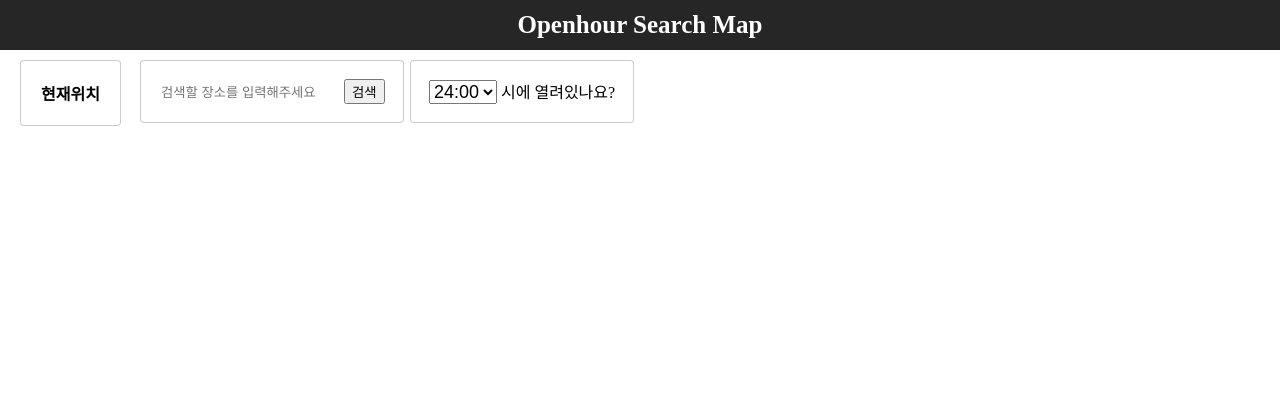
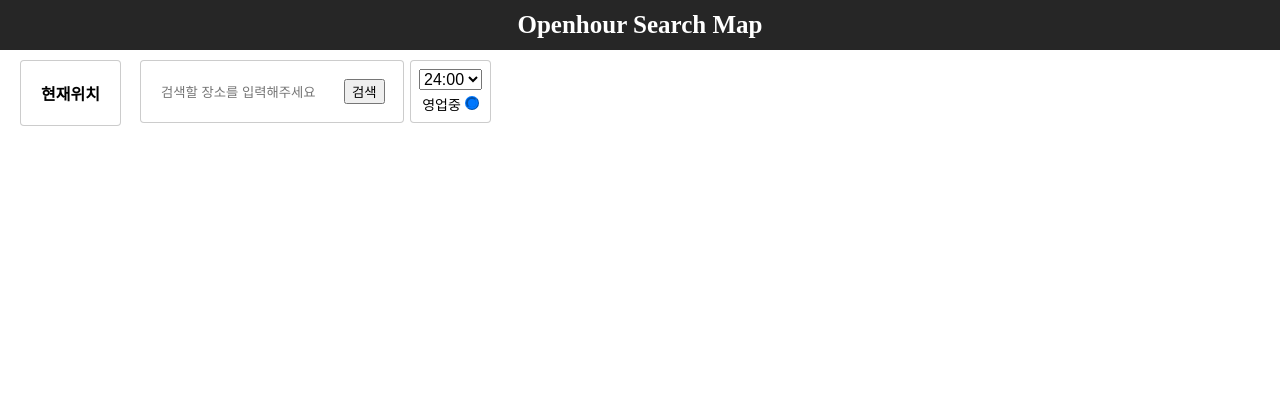
Before and after one commit to ESomi/openhourmap, a Node server app: page / in a window 1280 px wide. Shown: the top 420 px of the page. Run offline with Node 20, Linux system fonts and the light colour scheme; some libraries are stand-ins or nearby versions.

Commit message:
select box edit isopening marker add

```diff
--- a/public/stylesheets/style.css
+++ b/public/stylesheets/style.css
@@ -14,7 +14,6 @@ body {
   justify-content: center;
   align-items: center;
   }
-
 
 #current {
   position: absolute;
@@ -171,7 +170,7 @@ body {
   position: absolute;
   top: 60px;
   left: 410px;
-  padding: 18px;
+  padding: 8px;
   z-index: 10000;
   background: white;
   border: 1px solid rgba(0,0,0,0.2);
@@ -179,12 +178,22 @@ body {
   text-align: center;
 }
 
-#select_title {
-  font-size: 15px;
-  font-weight: bolder;
+.isopening {
+  padding-top: 4px;
+  /* font-weight: bolder; */
+  display: inline-block;
 }
 
-
+.isopening_marker {
+  /* padding: 4px; */
+  border: 3px ridge #0078ff;
+  background : #0078ff;
+  opacity: 1;
+  width: 8px;
+  height: 8px;
+  border-radius: 100%;
+  display: inline-block;
+}
 
 .iw_wrap {
   border:black;
--- a/views/index.ejs
+++ b/views/index.ejs
@@ -27,7 +27,7 @@
     </div>
 
     <div id="select">
-        <select  style="font-size:18px;" onchange = "selectClosehour()" >
+        <select  style="font-size:16px;" onchange = "selectClosehour()" >
           <option value = "18:00" selected>18:00</option>
           <option value = "19:00" selected>19:00</option>
           <option value = "20:00" selected>20:00</option>
@@ -35,8 +35,15 @@
           <option value = "22:00" selected>22:00</option>
           <option value = "23:00" selected>23:00</option>
           <option value = "24:00" selected>24:00</option>
-        </select> 시에 열려있나요?
-    </div>
+        </select>
+        <div>
+          <div class="isopening" style="font-size:14px;"">
+            영업중
+          </div>
+          <div class="isopening_marker">
+          </div>
+        </div>
+      </div>
 
 
     <div id="current">현재위치</div>
```
